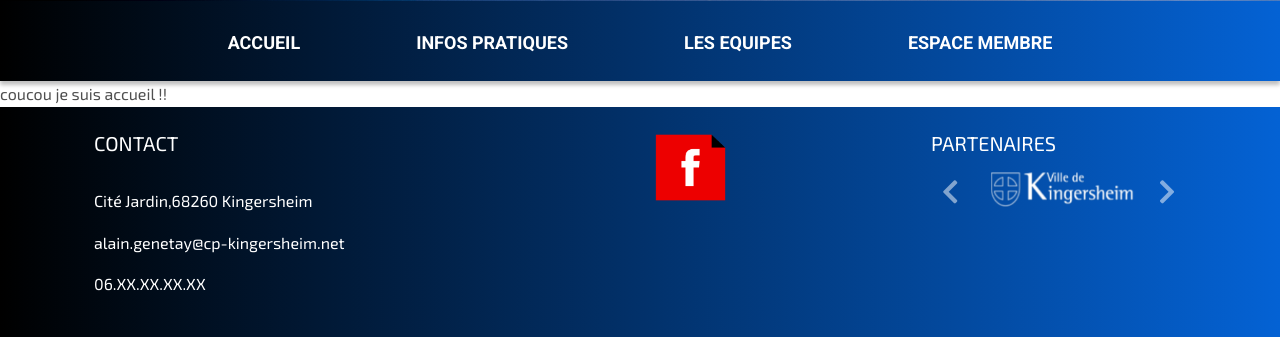
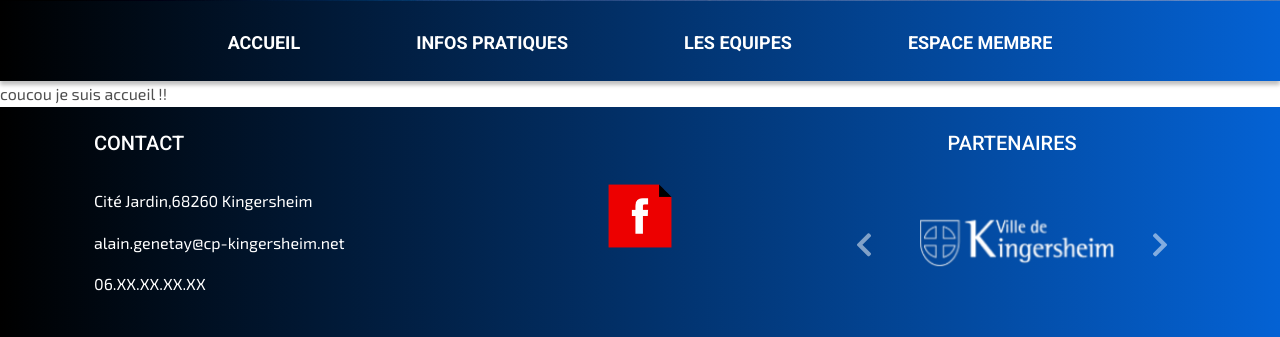
Before and after one commit to joansor/CPK, a PHP site: page / in a window 1280 px wide. Shown: the part 699-1036 px from the top of the page. Run offline with PHP 8.4, Linux system fonts and the light colour scheme; some libraries are stand-ins or nearby versions.

Commit message:
footer redesigner

```diff
--- a/View/espaceMembre.php
+++ b/View/espaceMembre.php
@@ -24,7 +24,7 @@
 
 	<!-- Bloc Profil -->
 	<div class="p-5 text-center bg-image" style="margin-left: auto; margin-right: auto; margin-top:100px; background-color: #DADDE8; border: 1px solid #C4C4C4; box-sizing: border-box; box-shadow: 0px 4px 4px rgba(0, 0, 0, 0.25); border-radius: 20px; height: auto; width:900px">
-		<img src="img/imgPhoto.webp" style="display: inline-block; position: absolute; top: 5%; left:5%; height: 135px; width:105px ">
+		<img src="/assets/images/imgPhoto.webp" style="display: inline-block; position: absolute; top: 5%; left:5%; height: 135px; width:105px " alt="photo">
 		<table style="display: inline-block; margin-left: auto; margin-right:auto; border-right: 2px solid #e84339;">
 
 			<tr>
--- a/assets/css/style.css
+++ b/assets/css/style.css
@@ -22,9 +22,10 @@ body {
 .container-fluid {
   padding: 0;
 }
-h1 {
+h1,h5 {
   font-family: "Roboto", sans-serif, sans-serif;
 }
+
 /************************************
   *********** Header*** **************
   ************************************/
@@ -74,6 +75,7 @@ footer {
 }
 
 #logoFacebook {
-  width: 30%;
-  height: 40%;
+    width: 70px;
+    height: 70px;
+    margin-top: 50px;
 }
--- a/footer.php
+++ b/footer.php
@@ -1,11 +1,11 @@
 <footer class="text-white text-center text-lg-start">
   <!-- Grid container -->
-  <div class="container p-4">
+  <div class="container p-4 col-lg-12">
     <!--Grid row-->
-    <div class="row">
+    <div class="row justify-content-between">
       <!--Grid column-->
-      <div class="col-lg-6 col-md-12 mb-4 mb-md-0">
-        <h5 class="text-uppercase ">CONTACT</h5>
+      <div class="col-lg-4 col-md-4 mb-4 mb-md-0">
+        <h5 class="text-uppercase">CONTACT</h5>
         <br>
         <p>Cité Jardin,68260 Kingersheim </p>
         <p>alain.genetay@cp-kingersheim.net</p>
@@ -14,18 +14,25 @@
       <!--Grid column-->
 
       <!--Grid column-->
-      <div class="col-lg-3 col-md-6 mb-4 mb-md-0">
+
+      <div class="col-lg-4 col-md-4 mb-4 mb-md-0">
+        <div class="d-flex justify-content-center">
           <a target="blank" href="https://fr-fr.facebook.com/pg/cpkingersheim/about/"><img id="logoFacebook" src="assets/images/facebook.png" alt="facebook"></a>
+        </div>
       </div>
 
 
+
       <!--Grid column-->
-      <div class="col-lg-3 col-md-6 mb-4 mb-md-0">
+      <div class="col-lg-4 col-md-4 mb-4 mb-md-0">
+        <div class="d-flex justify-content-center">
           <h5 class="text-uppercase mb-0">PARTENAIRES</h5>
-        <div id="carouselExampleControls" class="carousel slide" data-ride="carousel">
+        </div>
+          <br>
+          <div id="carouselExampleControls" class="carousel slide mt-3" data-ride="carousel">
             <div class="carousel-inner">
               <div class="carousel-item active">
-              <img class="d-block w-100" src="assets/images/Kingersheim.png" alt="First slide">
+                <img class="d-block w-100 imgPartenaire" src="assets/images/Kingersheim.png" alt="First slide">
               </div>
               <div class="carousel-item">
                 <img class="d-block w-100" src="assets/images/CDTTHR.png" alt="Second slide">
```
Lines whose indentation alone changed are shown as unchanged.
